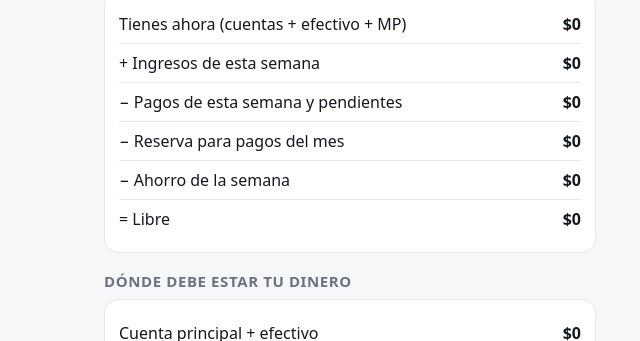
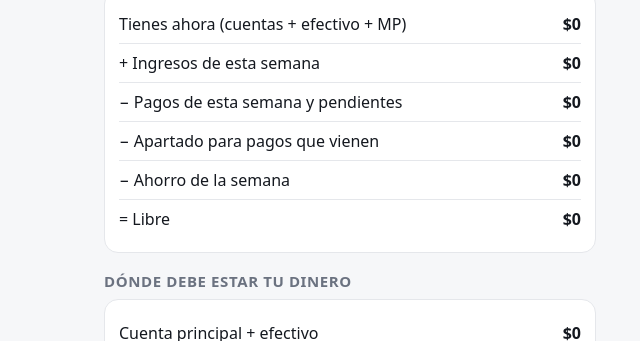
Before and after one commit to victorgaona021-cpu/Finanzas-, a plain HTML site: page index.html in a window 1280 px wide. Shown: the part 394-735 px from the top of the page, 290-930 px from the left. Drawn offline with Linux system fonts and the light colour scheme.

Commit message:
Add files via upload

```diff
--- a/index.html
+++ b/index.html
@@ -61,6 +61,14 @@ function cardInfo(c){
 const dueFor=(c,s)=>{const d=pd(s);let k=mk(d.getFullYear(),d.getMonth(),+c.cut);if(k<d)k=mk(d.getFullYear(),d.getMonth()+1,+c.cut);let p=mk(k.getFullYear(),k.getMonth(),+c.pay);if(p<=k)p=mk(k.getFullYear(),k.getMonth()+1,+c.pay);return iso(p)};
 const used=c=>(+c.debt0||0)+sum(S.exp,x=>x.card===c.name&&x.date>=(c.added||"2000-01-01"))-sum(S.pagos,p=>p.card===c.name);
 
+function resv(T,ew){let R=0,wk=0;const list=[];
+  S.fix.filter(f=>f.type==="g").forEach(f=>{
+    const nd=occ(f,ew,iso(addD(T,70)))[0];if(!nd)return;
+    const bh=occ(f,iso(addD(pd(nd),-70)),iso(addD(pd(nd),-1))),pv=bh.length?bh[bh.length-1]:iso(addD(pd(nd),-30));
+    const cyc=Math.max(1,Math.round((pd(nd)-pd(pv))/864e5)),el=Math.min(cyc,Math.max(0,Math.round((T-pd(pv))/864e5)));
+    const so=f.amt*el/cyc;R+=so;wk+=f.amt*7/cyc;list.push({f,nd,sofar:so})});
+  S.cards.forEach(c=>{const i=cardInfo(c);if(i.due>pd(ew)&&i.amount>0){R+=i.amount;list.push({f:{name:"Tarjeta "+c.name,amt:i.amount},nd:iso(i.due),sofar:i.amount})}});
+  list.sort((a,b)=>a.nd<b.nd?-1:1);return{R,wk,list}}
 function calc(){
   const T=today(),t=iso(T),sn=S.snap,ok=!!sn.date,base=sn.date||t;
   let main=+sn.main||0,cash=+sn.cash||0;const af=x=>x.date>base||(x.date===base&&+x.id>(+sn.ts||0));
@@ -71,14 +79,14 @@ function calc(){
   const ew=iso(addD(T,(7-T.getDay())%7)),em=iso(new Date(T.getFullYear(),T.getMonth()+1,0));
   const up=e=>{let o=0,i=0;S.fix.forEach(f=>{const n=occ(f,t,e).length*f.amt;f.type==="i"?i+=n:o+=n});S.cards.forEach(c=>{const f=cardInfo(c);if(f.due<=pd(e))o+=f.amount});return{o,i}};
   const late=[];Object.keys(S.pend).forEach(k=>{const f=S.fix.find(x=>x.id===k.split("@")[0]);if(f&&f.type==="g")late.push({k,f,dt:k.split("@")[1]})});const L=late.reduce((a,x)=>a+x.f.amt,0);const w=up(ew),m=up(em),mp=+sn.mp||0,ah=+sn.ah||0;w.o+=L;m.o+=L;
-  const mpT=Math.max(0,(m.o-w.o)-(m.i-w.i));
+  const rv=resv(T,ew),mpT=rv.R;
   const avgW=S.fix.filter(f=>f.type==="i").reduce((s,f)=>s+(f.freq==="w"?f.amt/(f.every||1):f.amt/4.33),0);
   const a0=main+cash+mp+ah+w.i-w.o-mpT-ah;
   const sv=Math.max(0,Math.min(Math.round(avgW*(S.cfg.rate||0)/100),a0));
   let libre=a0-sv;
   const ws=iso(addD(T,-((T.getDay()+6)%7)));
   S.exp.forEach(x=>{const c=S.cards.find(c=>c.name===x.card);if(c&&x.date>=ws&&x.date<=t&&dueFor(c,x.date)!==iso(cardInfo(c).due))libre-=x.amount});
-  return{ok,main,cash,mp,ah,w,m,mpT,sv,libre,late,days:(7-T.getDay())%7+1};
+  return{ok,main,cash,mp,ah,w,m,mpT,sv,libre,late,rv,days:(7-T.getDay())%7+1};
 }
 
 function bestCard(){
@@ -90,7 +98,7 @@ function bestCard(){
 function vPlan(){
   const k=calc(),dl=k.libre/k.days,b=bestCard();
   const row=(n,sh,hv,note)=>`<div class="row"><div>${n}<div class="mu">${note}</div></div><div style="text-align:right"><b>${M(sh)}</b><div class="mu">tienes ${M(hv)}</div></div></div>`;
-  let tips=[];const pendH=k.late.length?`<h2>Pendientes de pago</h2><div class="c">${k.late.map(x=>`<div class="row"><div>${esc(x.f.name)}<div class="mu">venció el ${x.dt}</div></div><div><b>${M(x.f.amt)}</b> <button class="x" style="color:var(--ac)" onclick="payFix('${x.k}')">Ya pagué</button></div></div>`).join("")}</div>`:"";const brk=`<h2>Cómo salió el número</h2><div class="c"><div class="row"><span>Tienes ahora (cuentas + efectivo + MP)</span><b>${M(k.main+k.cash+k.mp)}</b></div><div class="row"><span>+ Ingresos de esta semana</span><b>${M(k.w.i)}</b></div><div class="row"><span>− Pagos de esta semana y pendientes</span><b>${M(k.w.o)}</b></div><div class="row"><span>− Reserva para pagos del mes</span><b>${M(k.mpT)}</b></div><div class="row"><span>− Ahorro de la semana</span><b>${M(k.sv)}</b></div><div class="row"><span>= Libre</span><b>${M(k.libre)}</b></div></div>`;
+  let tips=[];const pendH=k.late.length?`<h2>Pendientes de pago</h2><div class="c">${k.late.map(x=>`<div class="row"><div>${esc(x.f.name)}<div class="mu">venció el ${x.dt}</div></div><div><b>${M(x.f.amt)}</b> <button class="x" style="color:var(--ac)" onclick="payFix('${x.k}')">Ya pagué</button></div></div>`).join("")}</div>`:"";const nxt=k.rv.list.length?`<h2>Pagos que vienen</h2><div class="c"><div class="mu" style="margin-bottom:6px">Para no juntarlos al final, aparta unos <b>${M(k.rv.wk)}</b> por semana.</div>${k.rv.list.map(x=>`<div class="row"><div>${esc(x.f.name)}<div class="mu">vence ${fmtD(pd(x.nd))} · ya deberías llevar ${M(x.sofar)}</div></div><b>${M(x.f.amt)}</b></div>`).join("")}</div>`:"";const brk=`<h2>Cómo salió el número</h2><div class="c"><div class="row"><span>Tienes ahora (cuentas + efectivo + MP)</span><b>${M(k.main+k.cash+k.mp)}</b></div><div class="row"><span>+ Ingresos de esta semana</span><b>${M(k.w.i)}</b></div><div class="row"><span>− Pagos de esta semana y pendientes</span><b>${M(k.w.o)}</b></div><div class="row"><span>− Apartado para pagos que vienen</span><b>${M(k.mpT)}</b></div><div class="row"><span>− Ahorro de la semana</span><b>${M(k.sv)}</b></div><div class="row"><span>= Libre</span><b>${M(k.libre)}</b></div></div>`;
   if(!k.ok)tips.push("Primero captura tus saldos en ⚙️ Más para que el plan sea real.");
   if(k.libre<0)tips.push(`⚠️ Te faltan ${M(-k.libre)} para cubrir pagos${k.sv?" y ahorro":""} de esta semana. Evita gastos extra y no uses crédito para lo que no sea necesario.`);
   else{tips.push(`Puedes gastar hasta ${M(dl)} por día (${M(k.libre)} en total esta semana). Lo que no gastes, muévelo a ahorro.`);
@@ -99,7 +107,7 @@ function vPlan(){
   return alerts()+`<div class="c" style="text-align:center"><div class="mu">Libre para gastar esta semana</div><div class="big ${k.libre>=0?"pos":"neg"}" style="font-size:38px">${M(k.libre)}</div><div class="mu">${k.libre>=0?"≈ "+M(dl)+" por día":"vas corto"} · quedan ${k.days} día(s)</div></div>
   <div class="g2"><div class="c"><div class="mu">Pagos esta semana</div><div class="big neg">${M(k.w.o)}</div></div><div class="c"><div class="mu">Ingresos esperados</div><div class="big pos">${M(k.w.i)}</div></div>
   <div class="c"><div class="mu">Pagos resto del mes</div><div class="big">${M(k.m.o)}</div></div><div class="c"><div class="mu">Ingresos resto del mes</div><div class="big">${M(k.m.i)}</div></div></div>
-  ${pendH}${brk}<h2>Dónde debe estar tu dinero</h2><div class="c">${row("Cuenta principal + efectivo",Math.max(0,k.libre+k.w.o-k.w.i),k.main+k.cash,"libre + pagos de la semana")}${row("Caja Mercado Pago",k.mpT,k.mp,"pagos del resto del mes")}${row("Caja de ahorro",k.ah+k.sv,k.ah,k.sv?"mueve "+M(k.sv)+" esta semana ("+(S.cfg.rate||0)+"% de tu ingreso)":"sin aporte esta semana")}</div>
+  ${pendH}${brk}${nxt}<h2>Dónde debe estar tu dinero</h2><div class="c">${row("Cuenta principal + efectivo",Math.max(0,k.libre+k.w.o-k.w.i),k.main+k.cash,"libre + pagos de la semana")}${row("Caja Mercado Pago",k.mpT,k.mp,"apartado para tus pagos que vienen")}${row("Caja de ahorro",k.ah+k.sv,k.ah,k.sv?"mueve "+M(k.sv)+" esta semana ("+(S.cfg.rate||0)+"% de tu ingreso)":"sin aporte esta semana")}</div>
   <h2>Asistente</h2><div class="c">${tips.map(t=>`<p style="margin:0 0 8px">${t}</p>`).join("")}<div class="mu">Guía automática con tus datos; no es asesoría financiera.</div></div>
   ${S.cards.length?`<h2>Crédito disponible</h2><div class="c">${S.cards.map(c=>`<div class="row"><span>💳 ${esc(c.name)}</span><span><b>${M((+c.limit||0)-used(c))}</b> <span class="mu">de ${M(+c.limit||0)}</span></span></div>`).join("")}</div>`:""}`;
 }
@@ -128,7 +136,7 @@ function vFix(){
   <select onchange="F.freq=this.value;render()"><option value="w" ${F.freq==="w"?"selected":""}>Cada semana</option><option value="b" ${F.freq==="b"?"selected":""}>Cada 2 semanas</option><option value="m" ${F.freq==="m"?"selected":""}>Cada mes</option></select></div>
   <input id="fn" placeholder="Nombre (Sueldo, Gimnasio, Spotify, Mamá…)" style="margin-top:8px">
   <div class="g2" style="margin-top:8px"><input id="fa" type="number" inputmode="decimal" placeholder="Monto"><input id="fd" type="date" value="${iso(today())}"></div>
-  <div class="mu" style="margin-top:6px">En la fecha pon un pago real: el último o el próximo. De ahí saco el día y el ritmo.</div><button class="pri" onclick="addFix()">Agregar</button></div>
+  <div class="mu" style="margin-top:6px">En la fecha pon un pago real: el último o el próximo. De ahí saco el día y el ritmo. Lo que ya cobraste hoy o antes ya debe estar en tus saldos.</div><button class="pri" onclick="addFix()">Agregar</button></div>
   <h2>Mis ingresos y pagos fijos</h2><div class="c">${L.length?L.map(f=>`<div class="row"><div>${f.type==="i"?"💰":"📌"} ${esc(f.name)}<div class="mu">${f.freq==="w"?(f.every>1?"Cada 2 semanas, ":"Cada ")+DN[f.day].toLowerCase():"Día "+f.day+" de cada mes"}</div></div><div><b class="${f.type==="i"?"pos":""}">${M(f.amt)}</b>${f.type==="g"?stBtn(f):""}<button class="x" onclick="del('fix','${f.id}')">✕</button></div></div>`).join(""):'<div class="mu">Agrega aquí tu pago semanal, gimnasio, Spotify, etc.</div>'}</div>`;
 }
 function addFix(){const n=$("#fn").value.trim(),a=parseFloat($("#fa").value),v=$("#fd").value;
```
